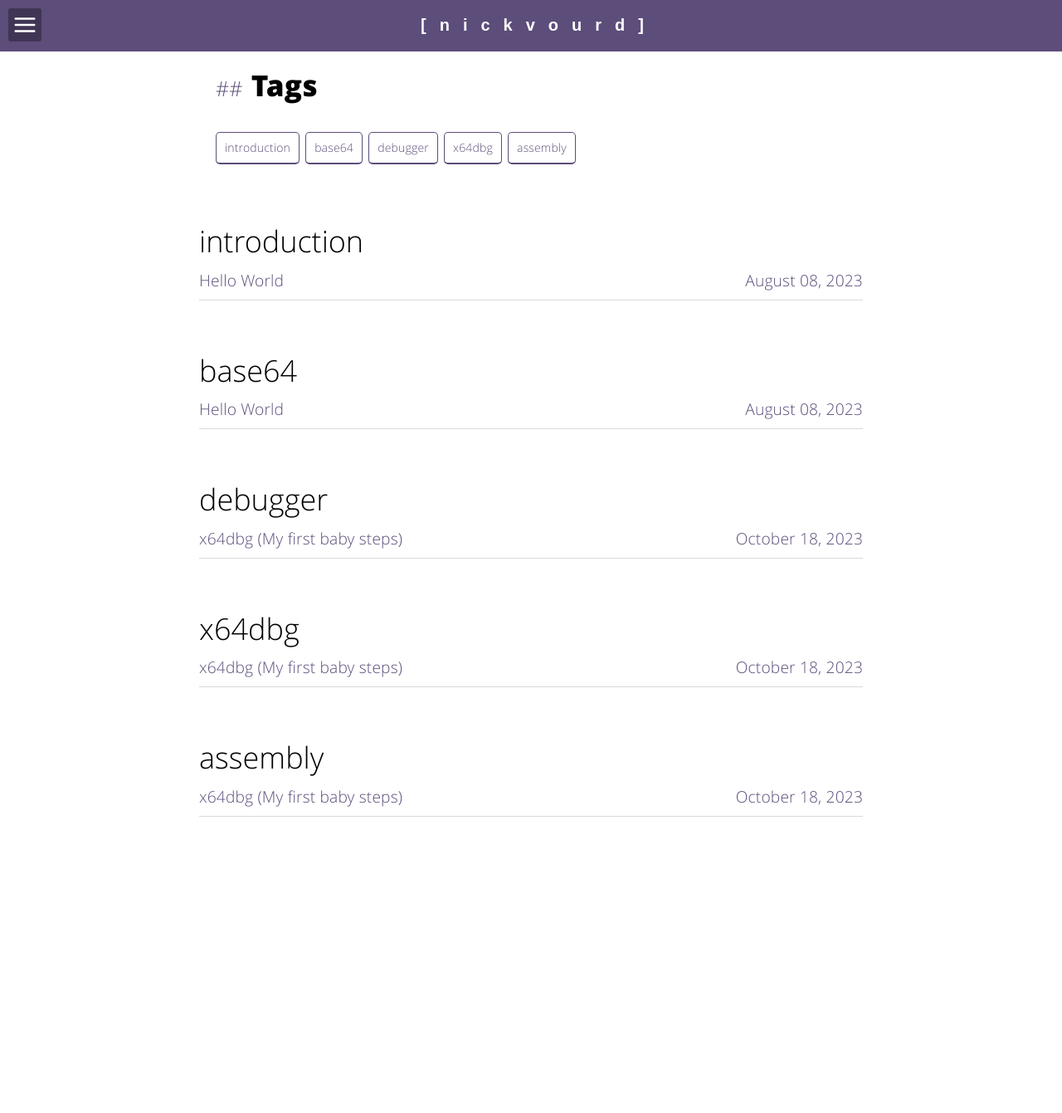
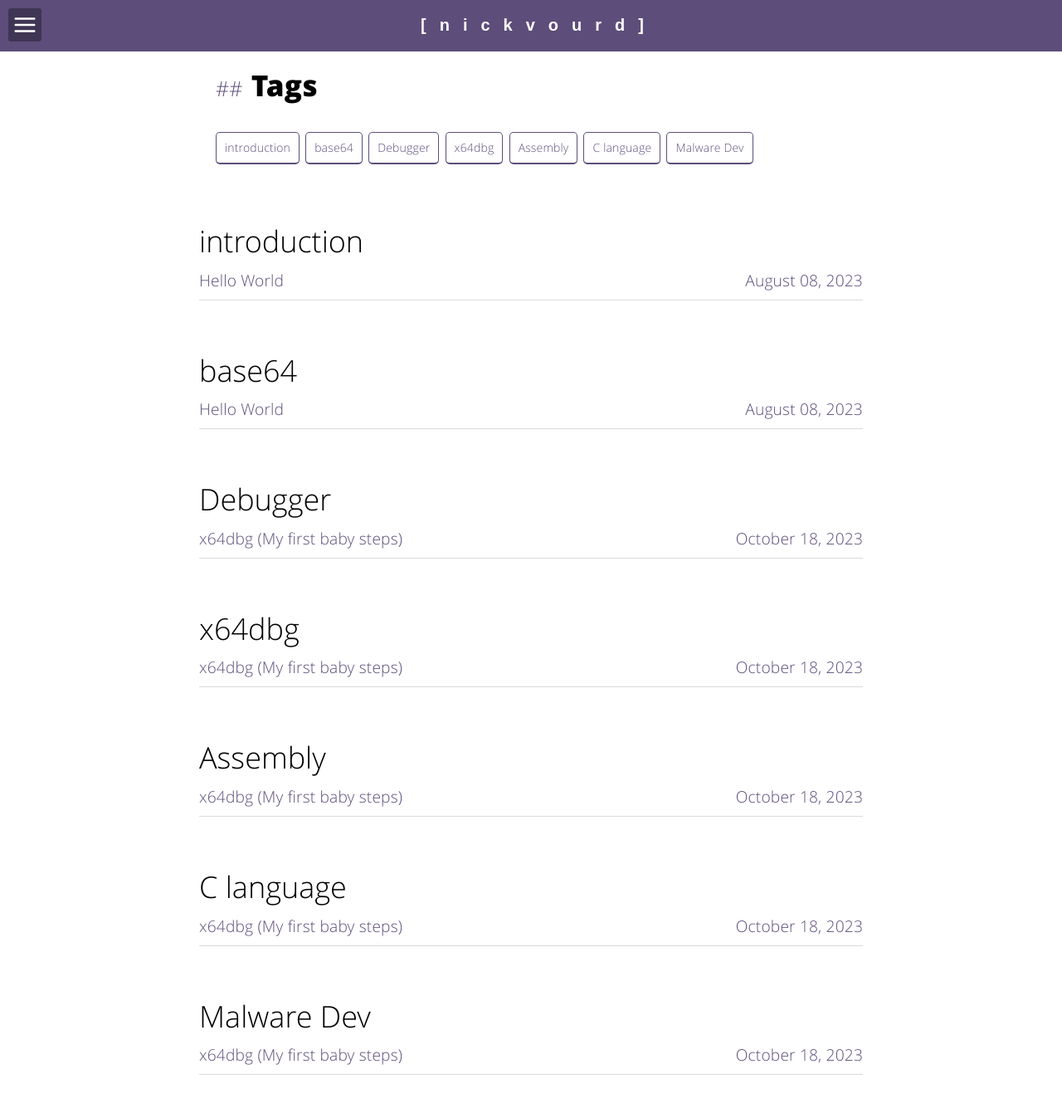
Before and after one commit to nickvourd/nickvourd.github.io, a Jekyll site: the page built from tags.html, in a window 1280 px wide. Shown: the whole page at 83% size. Built offline with Jekyll 4.4.1, drawn with Linux system fonts in a browser that asks for light colours; before the commit the page ends 1030 px from its top, so only the background shows below that.

Commit message:
Edit 2023-10-18 x64dbg (My first baby steps)

```diff
--- a/_posts/2023-10-18-x64dbg-intro.md
+++ b/_posts/2023-10-18-x64dbg-intro.md
@@ -4,9 +4,11 @@ title: "x64dbg (My first baby steps)"
 image: ""
 date: 2023-10-18 10:10:02
 tags:
-  - debugger
+  - Debugger
   - x64dbg
-  - assembly
+  - Assembly
+  - C language
+  - Malware Dev
 
 description: ""
 categories:
```
